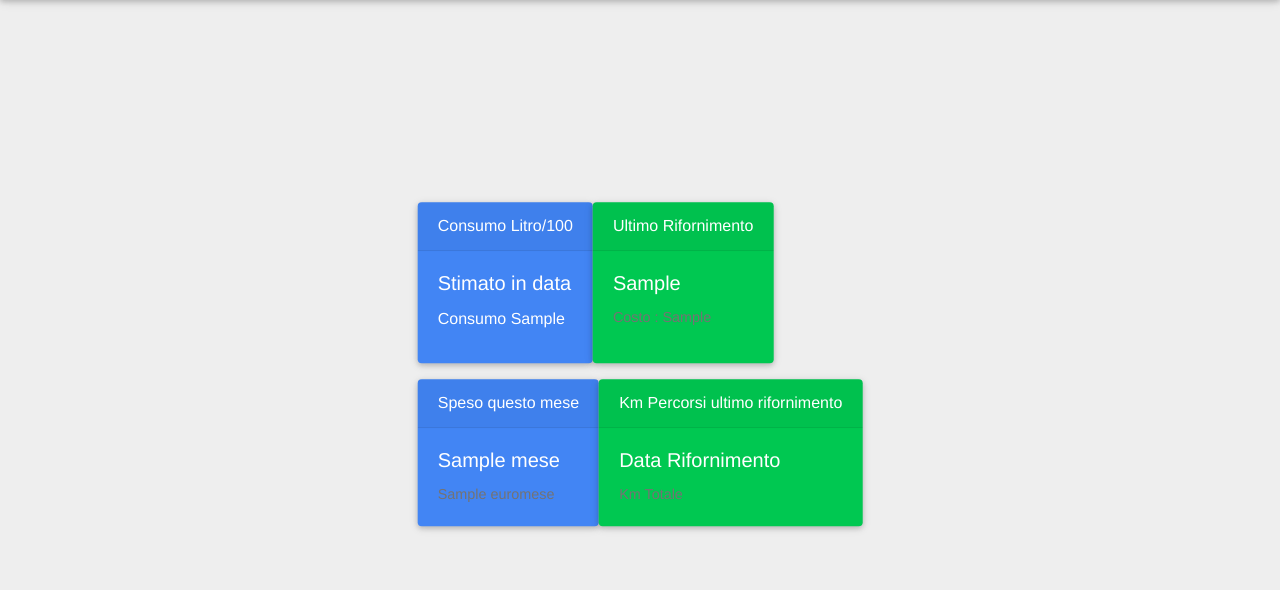
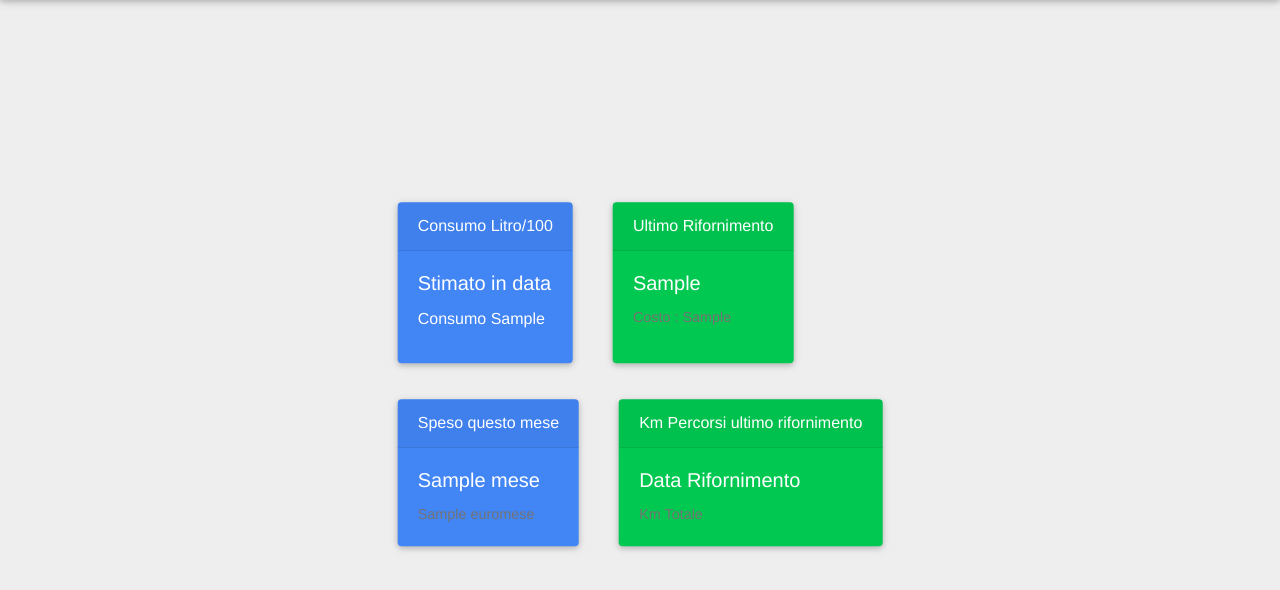
Before and after one commit to 3dvolt/expense-monitor, a Flask app: template templates/gasoline.html in a window 1280 px wide. Shown: the part 64-654 px from the top of the page. Run offline with Flask 2, Linux system fonts and the light colour scheme; the template is opened without the code that fills it: most values are stand-ins (such as "Sample title", 1, 10 or a date in 2020); parts of the project's set-up code (start-up, migrations or seed data) failed here and were passed over; some libraries are stand-ins or nearby versions.

Commit message:
css fix position

```diff
--- a/templates/gasoline.html
+++ b/templates/gasoline.html
@@ -56,14 +56,14 @@
       <div class="card mb-4 wow fadeIn">
       </div>
 <div class="row wow fadeIn">
- <div class ="card text-white bg-primary mb-3" style="max-width: 18rem;">
+ <div class ="card text-white bg-primary mb-3" style="max-width: 18rem; margin: 20px;">
   <div class="card-header">Consumo Litro/100</div>
   <div class="card-body">
     <h5 class="card-title">Stimato in data </h5>
     <p class="card-title">Consumo {{ litriKm }}</p>
   </div>
 </div>
-<div class="card text-white bg-success mb-3 " style="max-width: 18rem;">
+<div class="card text-white bg-success mb-3 " style="max-width: 18rem; margin: 20px;">
   <div class="card-header">Ultimo Rifornimento</div>
   <div class="card-body">
     <h5 class="card-title">{{ ultimoRif }}</h5>
@@ -73,14 +73,14 @@
 </div>
 
 <div class="row wow fadeIn">
-<div class = "card text-white bg-primary mb-3" style="max-width: 18rem;">
+<div class = "card text-white bg-primary mb-3" style="max-width: 18rem; margin: 20px;">
   <div class="card-header">Speso questo mese</div>
   <div class="card-body">
     <h5 class="card-title">{{ mese }}</h5>
     <p class="card-text">{{ euromese }}</p>
   </div>
   </div>
-<div class="card text-white bg-success mb-3" style="max-width: 18rem;">
+<div class="card text-white bg-success mb-3" style="max-width: 18rem; margin: 20px;">
   <div class="card-header">Km Percorsi ultimo rifornimento</div>
   <div class="card-body">
     <h5 class="card-title">Data Rifornimento</h5>
```
Also changed, not shown: START.py (+5 -15 lines), templates/index.html (+5 -4 lines).
